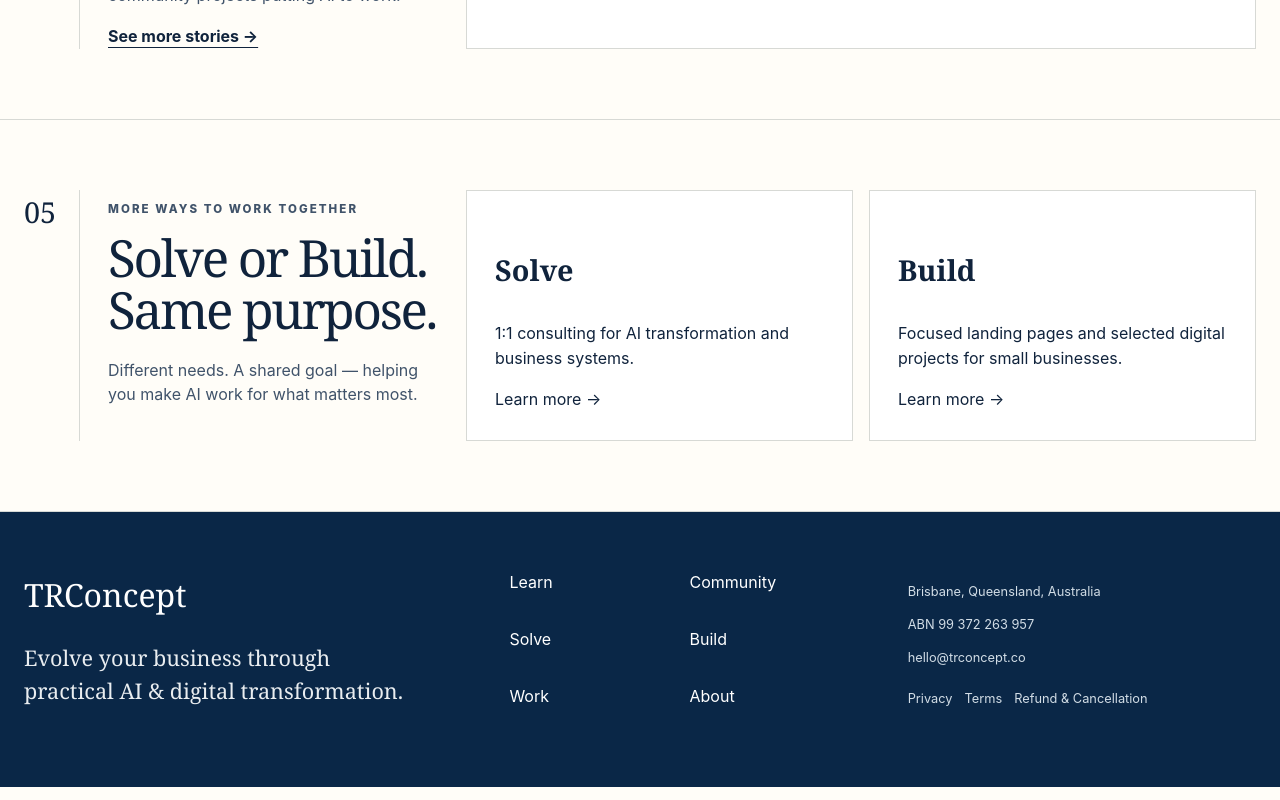
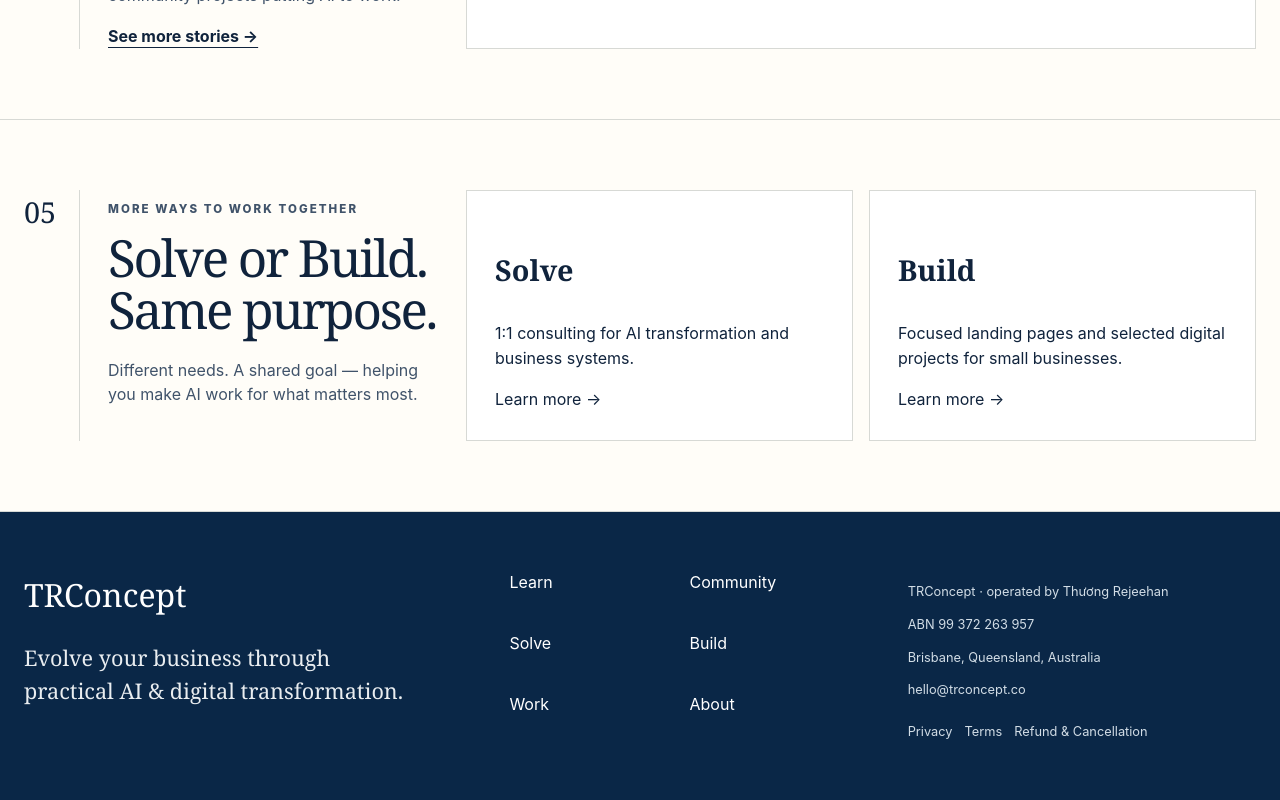
Before and after one commit to thuongr/tr-concept-website, a Next.js app: page / in a window 1280 px wide. Shown: the part 2527-3327 px from the top of the page. Built offline with nearby package versions, Linux system fonts and the light colour scheme; no server answers; the database is empty.

Commit message:
legal: identify TRConcept operator in footer

```diff
--- a/components/Footer.tsx
+++ b/components/Footer.tsx
@@ -22,8 +22,9 @@ export async function Footer() {
         </div>
 
         <div className="footer-meta">
+          <p>TRConcept · operated by Thương Rejeehan</p>
+          <p>ABN 99 372 263 957</p>
           <p>Brisbane, Queensland, Australia</p>
-          <p>ABN 99 372 263 957</p>
           <p>hello@trconcept.co</p>
 
           <div className="legal-links">
```
